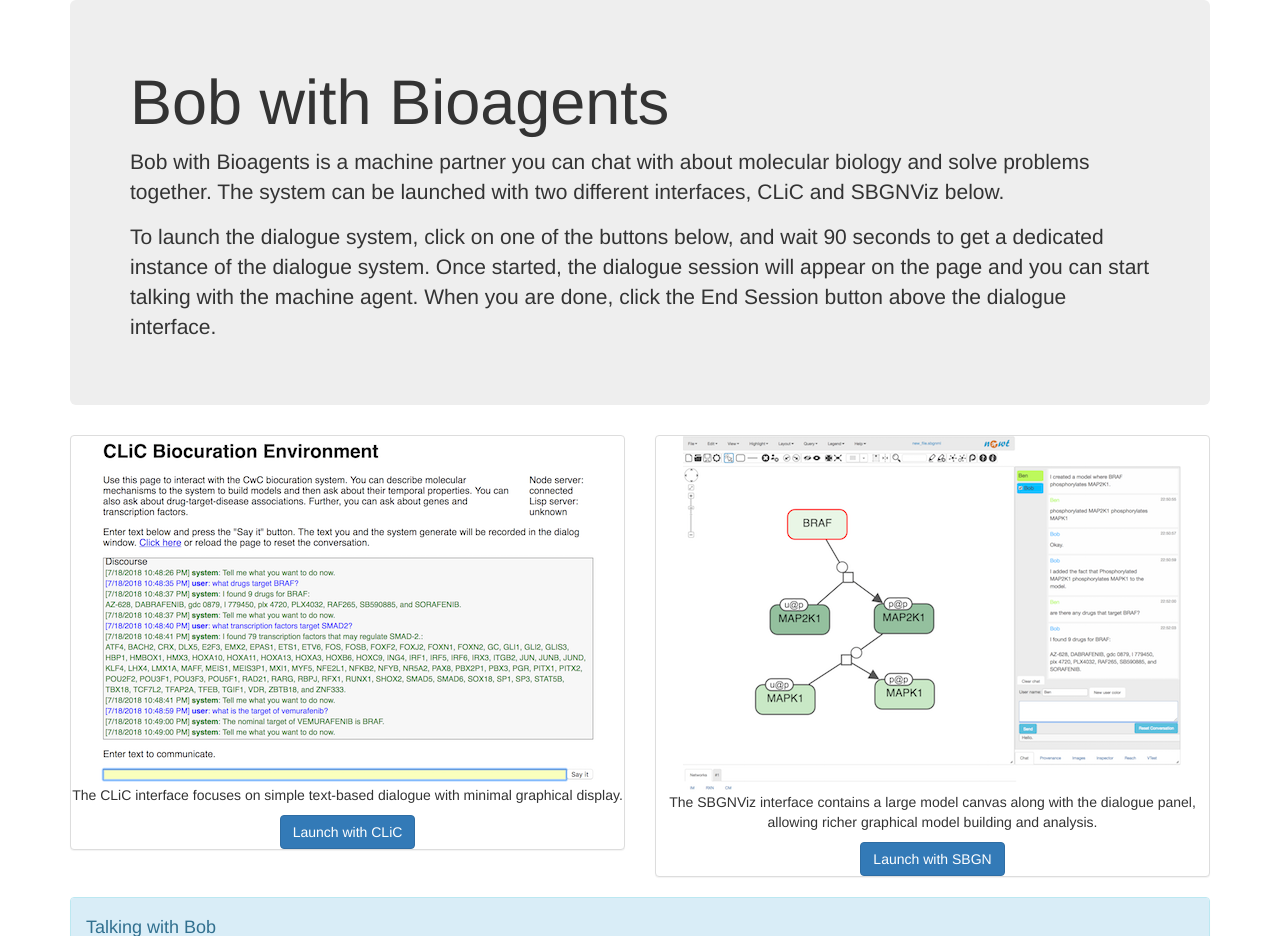
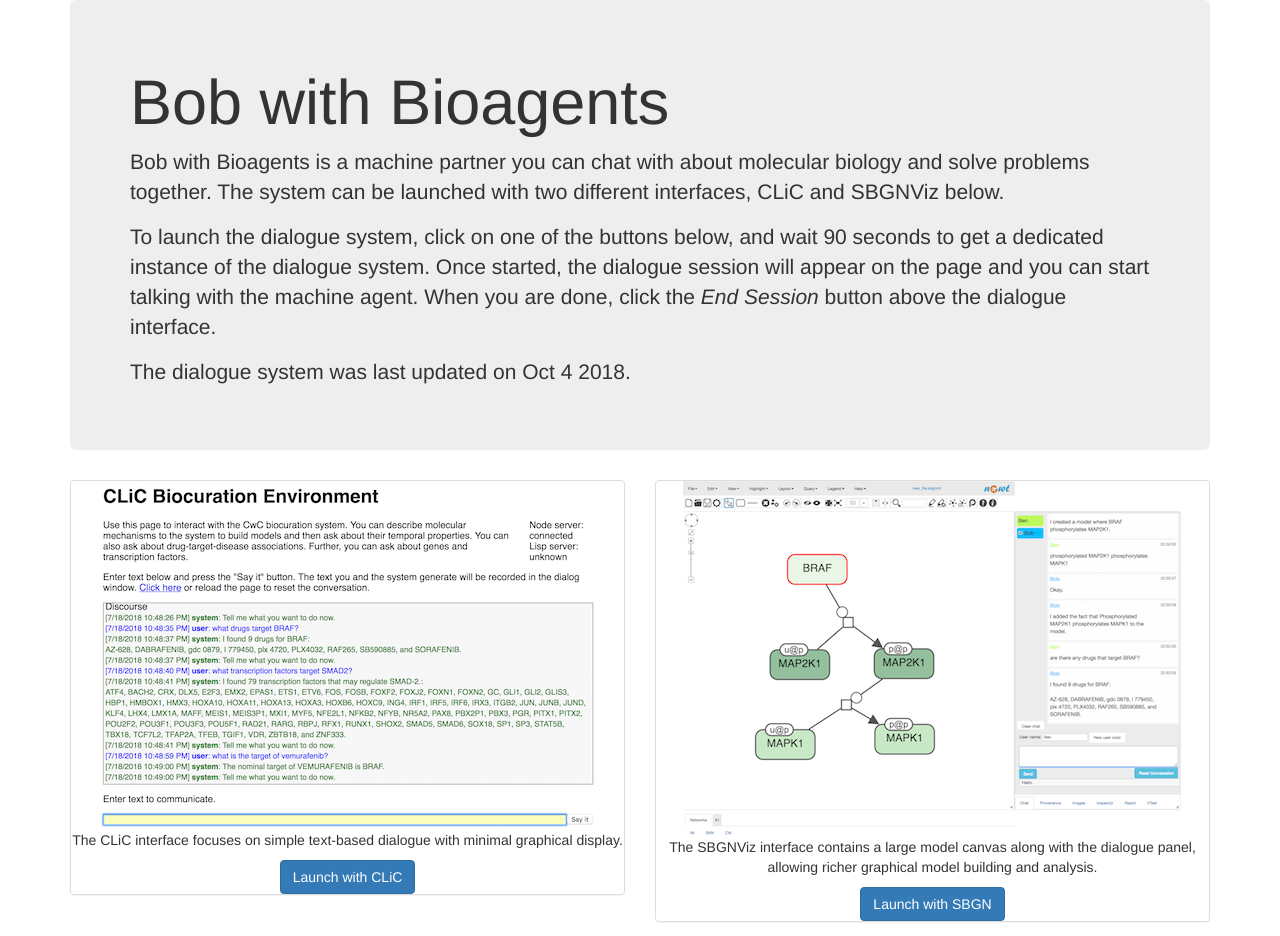
Before and after one commit to bgyori/cwc_integ_service, a Flask app: page / in a window 1280 px wide. Shown: the top 936 px of the page. Run offline with Flask 2, Linux system fonts and the light colour scheme; parts of the project's set-up code (start-up, migrations or seed data) failed here and were passed over; some libraries are stand-ins or nearby versions.

Commit message:
Add update date to intro text

```diff
--- a/templates/index.html
+++ b/templates/index.html
@@ -19,7 +19,10 @@
         90 seconds to get a dedicated instance of the dialogue system.
         Once started, the dialogue session will appear on the page and you can
         start talking with the machine agent. When you are done, click the
-        End Session button above the dialogue interface.
+        <i>End Session</i> button above the dialogue interface.
+        </p>
+        <p>
+        The dialogue system was last updated on Oct 4 2018.
         </p>
     </div>
 </div>
```
